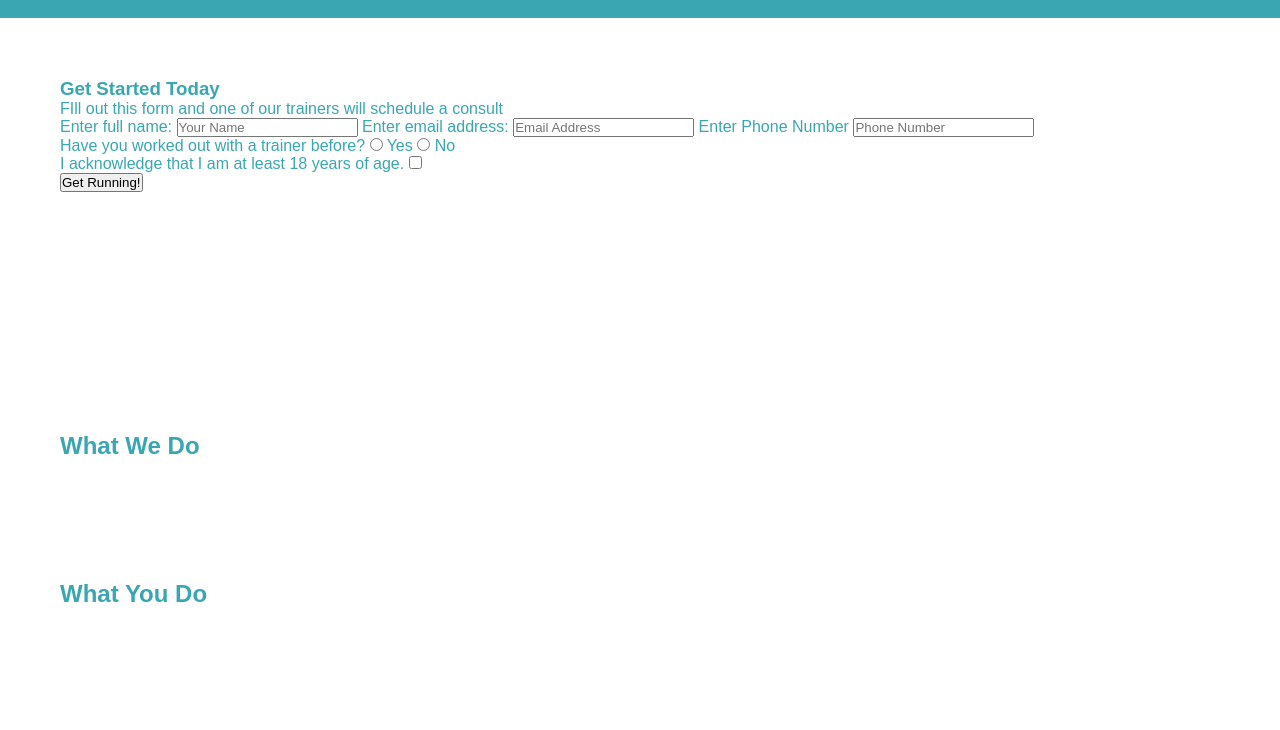
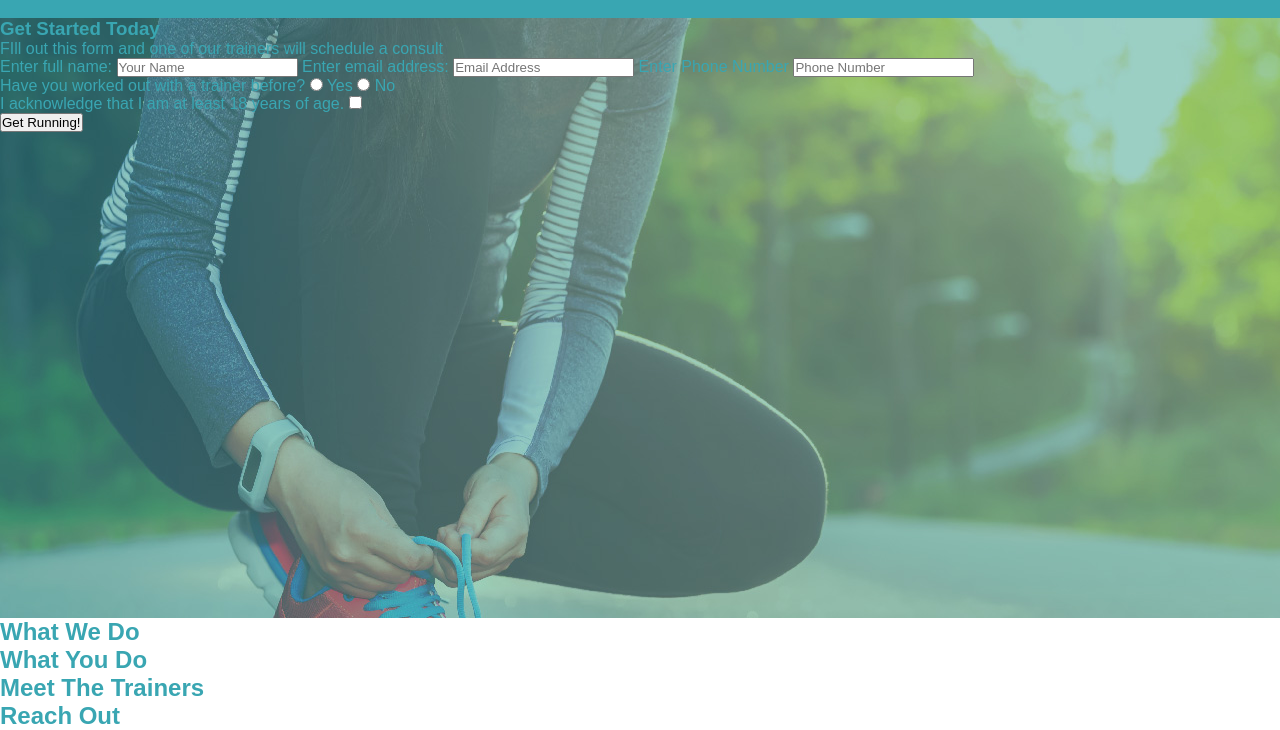
Before and after one commit to XFegan/run-buddy, a plain HTML site: page index.html in a window 1280 px wide. Shown: the part 64-794 px from the top of the page. Drawn offline with Linux system fonts and the light colour scheme.

Commit message:
background-image

```diff
--- a/assets/css/style.css
+++ b/assets/css/style.css
@@ -62,7 +62,9 @@ footer div {
 footer a {
     color: #024e76;
 }
-section {
-    padding: 60px;
-    background-image: url(.../images/hero-background);
+/* Hero Style Start*/
+.hero {
+    background-image: url(../css/images/Run-Buddy-Background.jpg);
+    height: 600px;
 }
+/* Hero Style End */
--- a/index.html
+++ b/index.html
@@ -34,7 +34,7 @@
 
     </header>
     <!--hero section-->
-     <section>
+     <section class="hero">
         <div>
             <h3>Get Started Today</h3>
             <p>FIll out this form and one of our trainers will schedule a consult</p>
```
